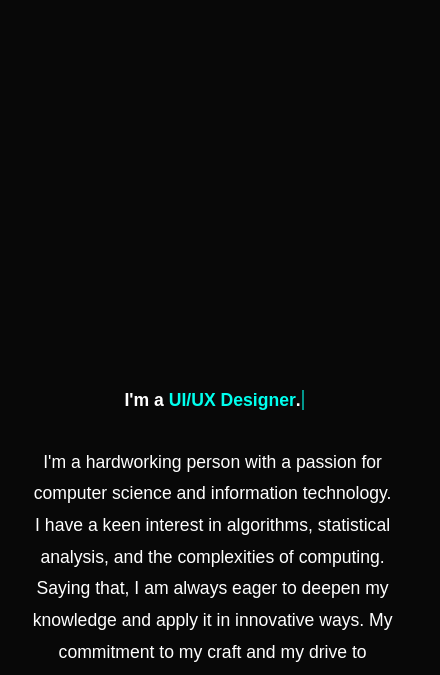
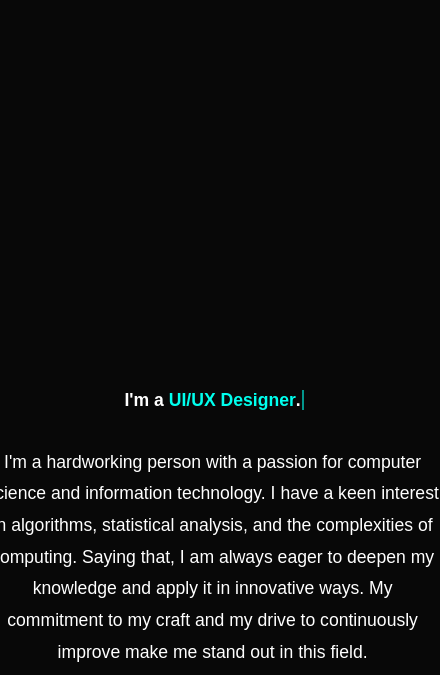
Before and after one commit to saharathp/PortfolioOfSahara, a plain HTML site: page index.html in a window 390 px wide. Shown: the part 262-937 px from the top of the page, 440 px wide, since content can reach past the window. Drawn offline with nearby package versions, Linux system fonts and the light colour scheme.

Commit message:
Update style.css

```diff
--- a/style.css
+++ b/style.css
@@ -734,7 +734,7 @@ section{
     }
 
     .home-content p {
-      max-width: 100%;
+      width: 54vh;
       margin: 2rem 0;
     }
 
```
